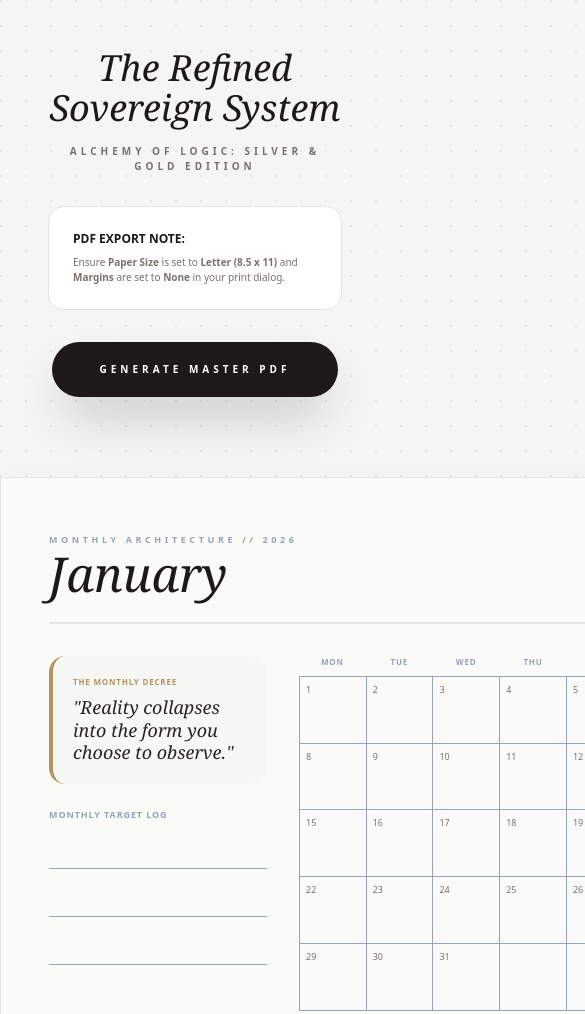
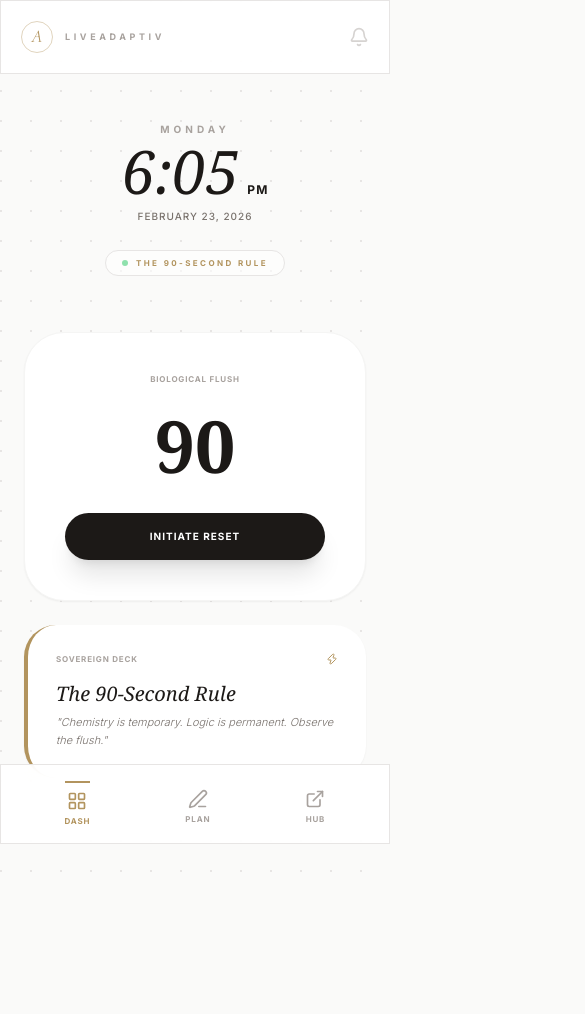
Before and after one commit to alexioda/Sovereign, a plain HTML site: page index.html in a window 390 px wide. Shown: the top 1014 px of the page, 585 px wide, since content can reach past the window. After the commit the page ends 898 px from the top, so only its background shows below. Drawn offline with nearby package versions, Linux system fonts and the light colour scheme.

Commit message:
Refactor index.html for improved mobile support

```diff
--- a/index.html
+++ b/index.html
@@ -2,241 +2,235 @@
 <html lang="en">
 <head>
     <meta charset="UTF-8">
-    <meta name="viewport" content="width=device-width, initial-scale=1.0">
-    <title>LiveAdaptiv | The Refined Sovereign System</title>
+    <meta name="viewport" content="width=device-width, initial-scale=1.0, maximum-scale=1.0, user-scalable=no">
+    <meta name="apple-mobile-web-app-capable" content="yes">
+    <meta name="apple-mobile-web-app-status-bar-style" content="default">
+    <meta name="apple-mobile-web-app-title" content="Sovereign">
+    <title>Sovereign | LiveAdaptiv</title>
     <script src="https://cdn.tailwindcss.com"></script>
     <script src="https://unpkg.com/lucide@latest"></script>
-    <link href="https://fonts.googleapis.com/css2?family=Cormorant+Garamond:ital,wght@1,400;1,600&family=Inter:wght@300;400;600;700&display=swap" rel="stylesheet">
+    <link href="https://fonts.googleapis.com/css2?family=Cormorant+Garamond:ital,wght@0,400;0,600;1,400;1,600&family=Inter:wght@300;400;500;600;700&display=swap" rel="stylesheet">
     <style>
         :root {
             --gold: #b2945e;
+            --stone: #fafaf9;
+            --charcoal: #1c1917;
             --silver: #94a3b8;
-            --charcoal: #1c1917;
-            --stone: #fafaf9;
+            --stone-border: #e7e5e4;
+        }
+        body {
+            background-color: var(--stone);
+            color: var(--charcoal);
+            font-family: 'Inter', sans-serif;
+            overscroll-behavior: none;
+            -webkit-font-smoothing: antialiased;
+        }
+        .a-logo { font-family: 'Cormorant Garamond', serif; font-style: italic; color: var(--gold); }
+        .glass-light { background: rgba(255, 255, 255, 0.9); backdrop-filter: blur(15px); border: 1px solid rgba(178, 148, 94, 0.1); }
+        .active-tab { color: var(--gold); border-top: 2px solid var(--gold); }
+        .blueprint-dot {
+            background-image: radial-gradient(circle at 1px 1px, var(--stone-border) 1px, transparent 0);
+            background-size: 30px 30px;
+        }
+        .timer-glow { box-shadow: 0 10px 40px rgba(178, 148, 94, 0.08); }
+        .tab-content { display: none; }
+        .tab-content.active { display: block; }
+
+        /* Mobile-specific polish */
+        textarea { -webkit-appearance: none; }
+        button { -webkit-tap-highlight-color: transparent; }
+    </style>
+</head>
+<body class="min-h-screen pb-24 blueprint-dot">
+
+    <!-- TOP NAVIGATION -->
+    <nav class="p-5 flex justify-between items-center sticky top-0 z-50 glass-light border-b border-stone-200">
+        <div class="flex items-center gap-3">
+            <div class="w-8 h-8 border border-[#b2945e]/40 rounded-full flex items-center justify-center">
+                <span class="a-logo text-lg pb-0.5">A</span>
+            </div>
+            <span class="text-[9px] font-bold uppercase tracking-[0.4em] text-stone-400">LiveAdaptiv</span>
+        </div>
+        <button class="text-stone-300" onclick="requestNotifications()"><i data-lucide="bell" class="w-5 h-5"></i></button>
+    </nav>
+
+    <main class="p-6 space-y-8 max-w-lg mx-auto">
+        <!-- TEMPORAL ANCHOR SECTION (AMERICAN FORMAT) -->
+        <section class="text-center py-6">
+            <p id="dayOfWeek" class="text-stone-400 text-[10px] font-bold uppercase tracking-[0.4em] mb-1">...</p>
+            <div class="flex items-baseline justify-center gap-2 mb-2">
+                <h1 id="clock" class="text-6xl font-serif italic text-stone-900">00:00</h1>
+                <span id="ampm" class="text-xs font-bold uppercase tracking-widest text-gold-600">--</span>
+            </div>
+            <p id="fullDate" class="text-stone-500 text-[10px] font-medium tracking-widest uppercase mb-6">...</p>
+
+            <div class="inline-flex items-center gap-2 px-4 py-1.5 rounded-full border border-stone-200 bg-white/60">
+                <span class="w-1.5 h-1.5 bg-green-500 rounded-full animate-pulse"></span>
+                <p id="monthlyTheme" class="text-[#b2945e] text-[8px] font-bold uppercase tracking-[0.3em]">System Active</p>
+            </div>
+        </section>
+
+        <!-- DASHBOARD TAB -->
+        <div id="tab-dashboard" class="tab-content active space-y-6">
+            <!-- ALCHEMY TIMER -->
+            <div class="bg-white p-10 rounded-[2.5rem] border border-stone-100 shadow-sm flex flex-col items-center timer-glow">
+                <span class="text-[8px] font-bold text-stone-400 uppercase tracking-widest mb-6">Biological Flush</span>
+                <div id="timerDisplay" class="text-7xl font-serif text-stone-900 mb-8 font-bold">90</div>
+                <button onclick="toggleTimer()" id="timerBtn" class="w-full py-4 bg-stone-900 text-white font-bold rounded-full text-[10px] uppercase tracking-widest shadow-xl active:scale-95 transition-transform">
+                    Initiate Reset
+                </button>
+            </div>
+
+            <!-- DAILY PROTOCOL CARD -->
+            <div class="bg-white p-7 rounded-[2rem] border-l-4 border-[#b2945e] shadow-sm active:bg-stone-50 transition-colors" onclick="drawCard()">
+                <div class="flex justify-between items-center mb-4">
+                    <span class="text-[8px] font-bold text-stone-400 uppercase tracking-widest">Sovereign Deck</span>
+                    <i data-lucide="zap" class="w-3 h-3 text-[#b2945e]"></i>
+                </div>
+                <h3 id="cardTitle" class="text-xl font-serif italic text-stone-900 mb-2 leading-tight">The 90-Second Rule</h3>
+                <p id="cardDesc" class="text-[11px] text-stone-500 font-light italic leading-relaxed">"Chemistry is temporary. Logic is permanent. Observe the flush."</p>
+            </div>
+        </div>
+
+        <!-- PLANNER TAB -->
+        <div id="tab-plan" class="tab-content space-y-6">
+            <div class="bg-white p-7 rounded-[2.5rem] border border-stone-100 shadow-sm space-y-8">
+                <div>
+                    <label class="text-[9px] font-bold text-[#b2945e] uppercase tracking-widest block mb-4">Daily Decree</label>
+                    <textarea id="toBeInput" class="w-full bg-stone-50 border border-stone-100 p-5 rounded-2xl text-xs h-32 outline-none focus:border-[#b2945e] transition-all resize-none font-serif italic" placeholder="I am the kind of person who..."></textarea>
+                </div>
+                <div>
+                    <label class="text-[9px] font-bold text-stone-400 uppercase tracking-widest block mb-4">Fortress Audit</label>
+                    <textarea id="fortressInput" class="w-full bg-stone-50 border border-stone-100 p-5 rounded-2xl text-xs h-32 outline-none focus:border-stone-300 transition-all resize-none font-serif italic" placeholder="I will not allow [X] to breach my walls today."></textarea>
+                </div>
+            </div>
+        </div>
+    </main>
+
+    <!-- NAVIGATION BAR -->
+    <footer class="fixed bottom-0 w-full glass-light border-t border-stone-200 flex justify-around p-4 z-50">
+        <button onclick="switchTab('dashboard')" id="btn-dashboard" class="flex flex-col items-center gap-1 active-tab pt-2 transition-all">
+            <i data-lucide="layout-grid" class="w-5 h-5"></i>
+            <span class="text-[8px] uppercase font-bold tracking-widest">Dash</span>
+        </button>
+        <button onclick="switchTab('plan')" id="btn-plan" class="flex flex-col items-center gap-1 text-stone-400 pt-2 transition-all">
+            <i data-lucide="edit-3" class="w-5 h-5"></i>
+            <span class="text-[8px] uppercase font-bold tracking-widest">Plan</span>
+        </button>
+        <a href="https://www.liveadaptiv.com" target="_blank" class="flex flex-col items-center gap-1 text-stone-400 pt-2 transition-all">
+            <i data-lucide="external-link" class="w-5 h-5"></i>
+            <span class="text-[8px] uppercase font-bold tracking-widest">Hub</span>
+        </a>
+    </footer>
+
+    <script>
+        // ARCHITECTURE DATA
+        const months = ["The Quantum Observer", "The 90-Second Rule", "The Seesaw", "The Shadow Government", "The Mirror", "Chronos vs Kairos", "The Stockdale Paradox", "The Fortress Wall", "Sovereign Language", "The 7 Levels", "The Architect's Oath", "Absolute Creation"];
+
+        const deck = [
+            { t: "The 90-Second Rule", d: "Observe the chemistry. Do not fight it. Anything longer than 90s is a story." },
+            { t: "The Seesaw", d: "Curiosity kills judgment. Pivot to a 'How' question immediately." },
+            { t: "Linear Override", d: "Panic is a circle. Logic is a line. Name 3 facts to switch tracks." },
+            { t: "Tactical Exhale", d: "Inhale is gas, exhale is brake. Long, slow exhales reset the system." },
+            { t: "No as Architecture", d: "Every 'Yes' to a distraction is a silent 'No' to your mission." },
+            { t: "Faux-pology", d: "Stop apologizing for your presence. Speak with assumed authority." },
+            { t: "The Observer Effect", d: "Reality collapses into the form you choose to see. Observe the logic." }
+        ];
+
+        // TIME & DATE ENGINE (AMERICAN FORMAT)
+        function updateTemporalData() {
+            const now = new Date();
+
+            // 12-hour Clock
+            let h = now.getHours();
+            const ampm = h >= 12 ? 'PM' : 'AM';
+            h = h % 12 || 12;
+            const m = now.getMinutes().toString().padStart(2, '0');
+            document.getElementById('clock').innerText = `${h}:${m}`;
+            document.getElementById('ampm').innerText = ampm;
+
+            // Day and Full Date
+            const days = ["Sunday", "Monday", "Tuesday", "Wednesday", "Thursday", "Friday", "Saturday"];
+            document.getElementById('dayOfWeek').innerText = days[now.getDay()];
+
+            const dateOptions = { month: 'long', day: 'numeric', year: 'numeric' };
+            document.getElementById('fullDate').innerText = now.toLocaleDateString('en-US', dateOptions);
+
+            // Monthly Theme
+            document.getElementById('monthlyTheme').innerText = months[now.getMonth()];
         }
 
-        /* Essential reset for print accuracy */
-        * {
-            box-sizing: border-box;
-            -webkit-print-color-adjust: exact;
-        }
+        // TIMER LOGIC
+        let timerSeconds = 90;
+        let timerRunning = false;
+        let interval;
 
-        @media print {
-            .no-print { display: none; }
-            body { background: white; padding: 0; margin: 0; }
-            .page {
-                page-break-after: always;
-                page-break-inside: avoid;
-                margin: 0 !important;
-                border: none !important;
-                box-shadow: none !important;
-                width: 8.5in;
-                height: 11in;
-            }
-            @page {
-                size: 8.5in 11in;
-                margin: 0;
+        function toggleTimer() {
+            if (timerRunning) {
+                clearInterval(interval);
+                timerSeconds = 90;
+                document.getElementById('timerDisplay').innerText = "90";
+                document.getElementById('timerBtn').innerText = "Initiate Reset";
+                timerRunning = false;
+            } else {
+                timerRunning = true;
+                document.getElementById('timerBtn').innerText = "Observing...";
+                interval = setInterval(() => {
+                    timerSeconds--;
+                    document.getElementById('timerDisplay').innerText = timerSeconds;
+                    if (timerSeconds <= 0) {
+                        clearInterval(interval);
+                        timerRunning = false;
+                        timerSeconds = 90;
+                        document.getElementById('timerDisplay').innerText = "FLUSHED";
+                        document.getElementById('timerBtn').innerText = "System Reset";
+                    }
+                }, 1000);
             }
         }
 
-        body { background-color: #f5f5f4; color: var(--charcoal); margin: 0; padding: 0; }
-
-        .page {
-            background-color: var(--stone);
-            width: 8.5in;
-            height: 11in;
-            margin: 2rem auto;
-            padding: 0.5in; /* Slightly reduced padding to ensure fit */
-            box-shadow: 0 20px 50px rgba(0,0,0,0.05);
-            border: 1px solid #e7e5e4;
-            display: flex;
-            flex-direction: column;
-            position: relative;
-            overflow: hidden; /* Prevents internal content from pushing to new page */
+        // NAVIGATION
+        function switchTab(tab) {
+            const tabs = ['dashboard', 'plan'];
+            tabs.forEach(t => {
+                document.getElementById('tab-' + t).classList.toggle('active', t === tab);
+                document.getElementById('btn-' + t).classList.toggle('active-tab', t === tab);
+                document.getElementById('btn-' + t).classList.toggle('text-stone-400', t !== tab);
+            });
+            lucide.createIcons();
         }
 
-        .a-logo { font-family: 'Cormorant Garamond', serif; font-weight: 400; font-style: italic; color: var(--gold); }
-
-        .calendar-grid {
-            display: grid;
-            grid-template-columns: repeat(7, 1fr);
-            border-top: 1px solid var(--silver);
-            border-left: 1px solid var(--silver);
+        function drawCard() {
+            const card = deck[Math.floor(Math.random() * deck.length)];
+            document.getElementById('cardTitle').innerText = card.t;
+            document.getElementById('cardDesc').innerText = `"${card.d}"`;
         }
 
-        .calendar-day {
-            aspect-ratio: 1 / 1;
-            border-right: 1px solid var(--silver);
-            border-bottom: 1px solid var(--silver);
-            padding: 6px;
-            font-size: 9px;
-            color: #78716c;
+        function requestNotifications() {
+            if (!("Notification" in window)) {
+                console.log("Notifications not supported.");
+                return;
+            }
+            Notification.requestPermission();
         }
 
-        .gold-text { color: var(--gold); }
-        .silver-text { color: var(--silver); }
+        // PERSISTENCE & INITIALIZATION
+        window.onload = () => {
+            const toBe = document.getElementById('toBeInput');
+            const fortress = document.getElementById('fortressInput');
 
-        .input-line {
-            border-bottom: 1px solid var(--silver);
-            height: 2rem;
-            width: 100%;
-            margin-bottom: 0.4rem;
-        }
+            // Load saved data
+            toBe.value = localStorage.getItem('la_mobile_tobe') || "";
+            fortress.value = localStorage.getItem('la_mobile_fortress') || "";
 
-        .blueprint-dot {
-            background-image: radial-gradient(circle at 1px 1px, #e7e5e4 1px, transparent 0);
-            background-size: 25px 25px;
-        }
-    </style>
-</head>
-<body class="font-sans antialiased blueprint-dot">
+            // Auto-save on input
+            toBe.oninput = () => localStorage.setItem('la_mobile_tobe', toBe.value);
+            fortress.oninput = () => localStorage.setItem('la_mobile_fortress', fortress.value);
 
-    <div class="no-print p-12 text-center max-w-2xl mx-auto">
-        <h1 class="text-4xl font-serif italic mb-4 text-stone-900">The Refined Sovereign System</h1>
-        <p class="text-[10px] text-stone-500 font-bold uppercase tracking-[0.4em] mb-8">Alchemy of Logic: Silver & Gold Edition</p>
-        <div class="bg-white p-6 rounded-2xl border border-stone-200 mb-8 text-left">
-            <h2 class="text-xs font-bold uppercase mb-2">PDF Export Note:</h2>
-            <p class="text-[10px] text-stone-500">Ensure <strong>Paper Size</strong> is set to <strong>Letter (8.5 x 11)</strong> and <strong>Margins</strong> are set to <strong>None</strong> in your print dialog.</p>
-        </div>
-        <button onclick="window.print()" class="px-12 py-5 bg-stone-900 text-white text-[10px] font-bold uppercase tracking-[0.4em] rounded-full shadow-2xl hover:bg-stone-700 transition-all">Generate Master PDF</button>
-    </div>
-
-    <div id="master-container">
-        <!-- Monthly Pages will be injected here -->
-        <!-- Daily Template will be injected last -->
-    </div>
-
-    <script>
-        const months = [
-            { name: "January", theme: "The Quantum Observer", decree: "Reality collapses into the form you choose to observe.", focus: "Perception Architecture" },
-            { name: "February", theme: "The 90-Second Rule", decree: "Chemistry is temporary. Logic is permanent.", focus: "Biological Flush Mastery" },
-            { name: "March", theme: "The Seesaw", decree: "Curiosity is the death of judgment.", focus: "Pivoting to Data" },
-            { name: "April", theme: "The Shadow Government", decree: "I will not be governed by versions of me that no longer exist.", focus: "Subconscious Auditing" },
-            { name: "May", theme: "The Mirror", decree: "My triggers are my treasure map.", focus: "Ownership of Projections" },
-            { name: "June", theme: "Chronos vs. Kairos", decree: "I do not manage time; I architect state.", focus: "Qualitative Presence" },
-            { name: "July", theme: "The Stockdale Paradox", decree: "Face the facts. Maintain the faith.", focus: "Resilience in High-Heat" },
-            { name: "August", theme: "The Fortress Wall", decree: "My focus is my territory. I guard the gate.", focus: "Deep Work & Noise Deletion" },
-            { name: "September", theme: "Sovereign Language", decree: "Precision is power. Apology is a leak.", focus: "Strategic Communication" },
-            { name: "October", theme: "The 7 Levels", decree: "Every friction is fuel for a higher level.", focus: "Energy Ladder Scaling" },
-            { name: "November", theme: "The Architect’s Oath", decree: "I am the declaration of my own meaning.", focus: "Identity Synthesis" },
-            { name: "December", theme: "Absolute Creation", decree: "The world is happening for me.", focus: "Vision & Boundless Reality" }
-        ];
-
-        const container = document.getElementById('master-container');
-
-        // Render 12 Monthly Pages
-        months.forEach(month => {
-            const page = document.createElement('div');
-            page.className = "page";
-            page.innerHTML = `
-                <div class="flex justify-between items-end mb-8 border-b-2 border-stone-200 pb-6">
-                    <div>
-                        <span class="silver-text font-bold text-[9px] uppercase tracking-[0.4em] mb-1 block">Monthly Architecture // 2026</span>
-                        <h2 class="text-5xl font-serif italic text-stone-900">${month.name}</h2>
-                    </div>
-                    <div class="text-right">
-                        <div class="w-10 h-10 border border-stone-200 rounded-full flex items-center justify-center mb-2 ml-auto">
-                            <span class="a-logo text-xl">A</span>
-                        </div>
-                        <span class="text-[8px] uppercase font-bold text-stone-400 tracking-widest">Focus: ${month.focus}</span>
-                    </div>
-                </div>
-
-                <div class="grid grid-cols-12 gap-8 flex-grow">
-                    <div class="col-span-4 flex flex-col">
-                        <div class="bg-stone-100/50 p-5 rounded-2xl border-l-4 border-[#b2945e] mb-6">
-                            <span class="text-[8px] font-bold gold-text uppercase tracking-widest block mb-2">The Monthly Decree</span>
-                            <p class="text-lg font-serif italic text-stone-800 leading-tight">"${month.decree}"</p>
-                        </div>
-
-                        <div class="space-y-4">
-                            <h4 class="text-[9px] font-bold silver-text uppercase tracking-widest">Monthly Target Log</h4>
-                            <div class="input-line"></div>
-                            <div class="input-line"></div>
-                            <div class="input-line"></div>
-                        </div>
-
-                        <div class="mt-auto pt-6 border-t border-stone-100">
-                            <p class="text-[7px] font-bold uppercase tracking-[0.5em] text-stone-400">LiveAdaptiv.com</p>
-                        </div>
-                    </div>
-
-                    <div class="col-span-8">
-                        <div class="grid grid-cols-7 text-center mb-2">
-                            ${['Mon','Tue','Wed','Thu','Fri','Sat','Sun'].map(d => `<span class="text-[8px] font-bold silver-text uppercase tracking-widest">${d}</span>`).join('')}
-                        </div>
-                        <div class="calendar-grid">
-                            ${Array(35).fill(null).map((_, i) => `<div class="calendar-day">${i + 1 <= 31 ? i + 1 : ''}</div>`).join('')}
-                        </div>
-                    </div>
-                </div>
-            `;
-            container.appendChild(page);
-        });
-
-        // Render THE DAILY BLUEPRINT (The Template)
-        const dailyPage = document.createElement('div');
-        dailyPage.className = "page border-2 border-[#b2945e]";
-        dailyPage.innerHTML = `
-            <div class="flex justify-between items-center mb-10 border-b border-stone-100 pb-6">
-                <div>
-                    <h2 class="text-4xl font-serif italic text-stone-900 mb-1">Daily Architecture</h2>
-                    <p class="text-[9px] gold-text font-bold uppercase tracking-[0.5em]">System: Sovereign A</p>
-                </div>
-                <div class="text-right">
-                    <p class="text-xs text-stone-400 font-mono italic">DATE: ___ / ___ / 2026</p>
-                </div>
-            </div>
-
-            <div class="grid grid-cols-2 gap-12 flex-grow">
-                <div class="space-y-10">
-                    <section>
-                        <h3 class="text-[10px] font-bold gold-text uppercase tracking-widest mb-4">01. The Morning Decree</h3>
-                        <p class="text-[8px] silver-text italic mb-3">"I declare my identity before the world sets it for me."</p>
-                        <div class="input-line"></div>
-                        <div class="input-line"></div>
-                    </section>
-                    <section>
-                        <h3 class="text-[10px] font-bold text-stone-400 uppercase tracking-widest mb-4">02. The Fortress Guard</h3>
-                        <p class="text-[8px] silver-text italic mb-3">"What will I block today to protect my energy?"</p>
-                        <div class="input-line"></div>
-                    </section>
-                    <section>
-                        <h3 class="text-[10px] font-bold text-stone-400 uppercase tracking-widest mb-4">03. The Alchemy Audit</h3>
-                        <p class="text-[8px] silver-text italic mb-4">"Frequency of 90-Second Resets:"</p>
-                        <div class="flex gap-3">
-                            ${Array(7).fill(null).map(() => `<div class="w-5 h-5 border border-stone-200 rounded"></div>`).join('')}
-                        </div>
-                    </section>
-                </div>
-
-                <div class="space-y-8">
-                    <section>
-                        <h3 class="text-[10px] font-bold gold-text uppercase tracking-widest mb-4">04. High-Value Logic (Priorities)</h3>
-                        <div class="flex items-center gap-3 mb-3"><div class="w-4 h-4 border border-stone-200"></div><div class="input-line flex-grow"></div></div>
-                        <div class="flex items-center gap-3 mb-3"><div class="w-4 h-4 border border-stone-200"></div><div class="input-line flex-grow"></div></div>
-                        <div class="flex items-center gap-3 mb-3"><div class="w-4 h-4 border border-stone-200"></div><div class="input-line flex-grow"></div></div>
-                    </section>
-
-                    <div class="p-6 bg-stone-50 rounded-2xl border border-stone-100 mt-6">
-                        <span class="text-[8px] font-bold gold-text uppercase tracking-widest block mb-3">End of Day Synthesis</span>
-                        <p class="text-[10px] text-stone-500 italic leading-relaxed">
-                            "Did I act as the Architect or the Victim? Where was the alchemy today?"
-                        </p>
-                        <div class="input-line mt-4"></div>
-                        <div class="input-line"></div>
-                    </div>
-                </div>
-            </div>
-
-            <div class="mt-auto pt-6 flex justify-between items-center text-[7px] font-bold uppercase tracking-[0.5em] text-stone-300">
-                <span>Architect: Alex Ioda</span>
-                <span>LiveAdaptiv.com</span>
-            </div>
-        `;
-        container.appendChild(dailyPage);
-
-        lucide.createIcons();
+            setInterval(updateTemporalData, 1000);
+            updateTemporalData();
+            lucide.createIcons();
+        };
     </script>
 </body>
 </html>
```
